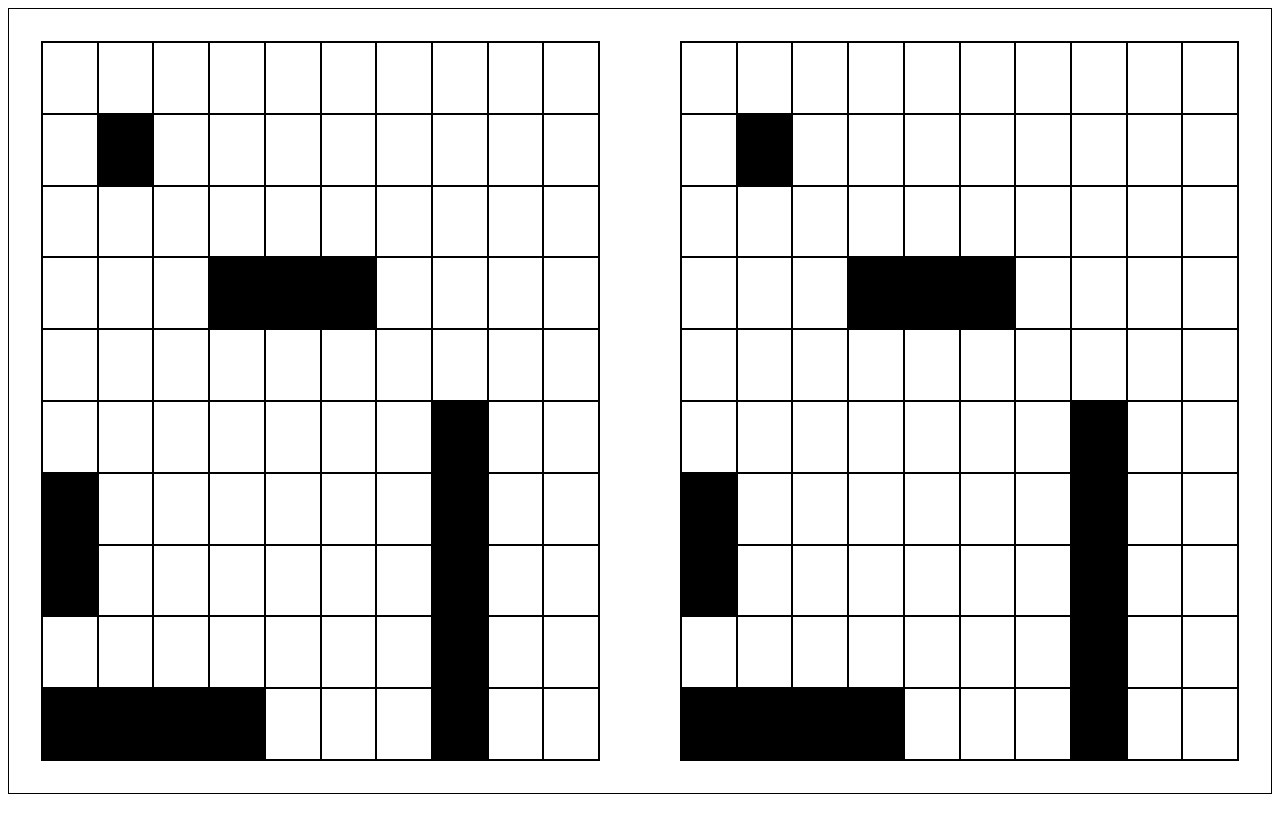
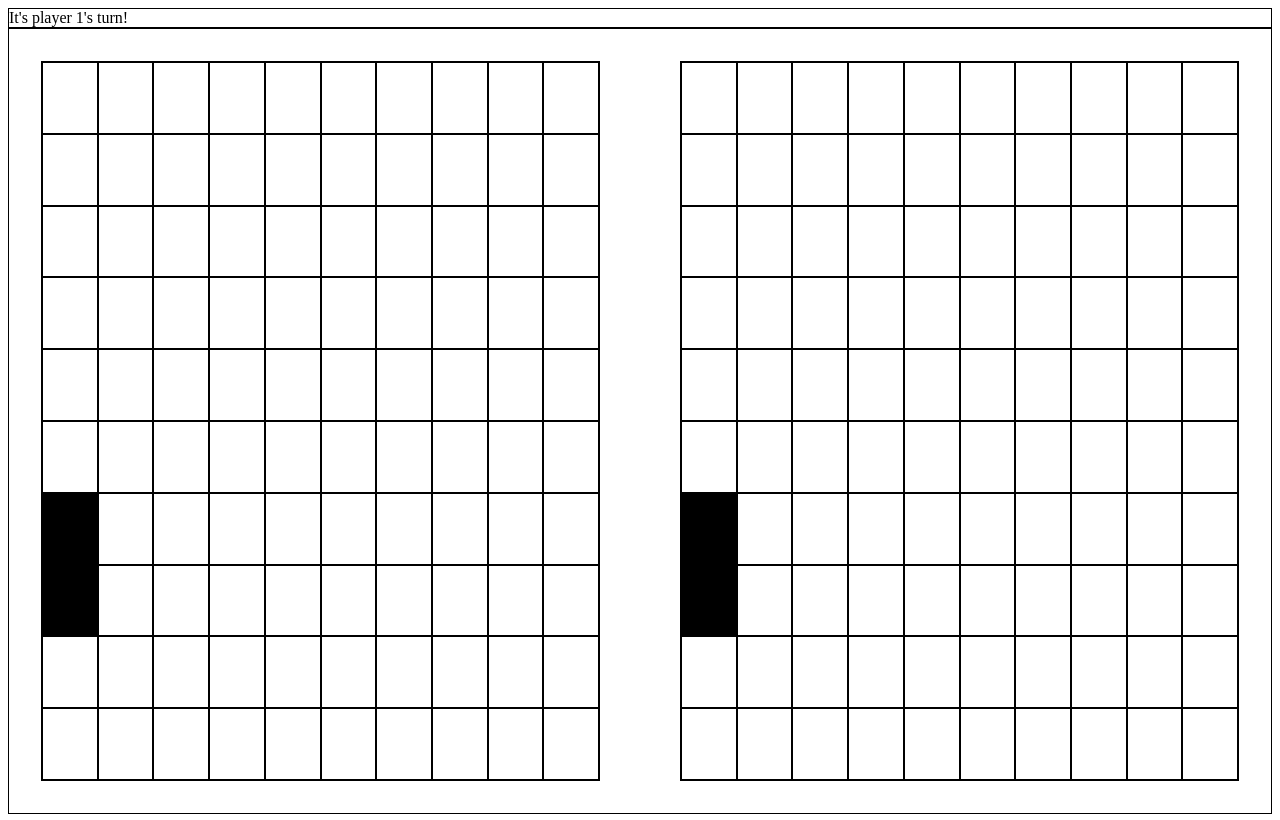
Before and after one commit to DuckerRub/Battleship, a website built with webpack: page src/index.html in a window 1280 px wide. Built offline with nearby package versions, Linux system fonts and the light colour scheme.

Commit message:
more logic

```diff
--- a/src/DOMController.js
+++ b/src/DOMController.js
@@ -1,72 +1,110 @@
 const Player = require('./Player.js');
 const Ship = require('./Ship.js');
+const Gameboard = require('./Gameboard.js');
 
 const DOMManipulation = (function () {
+    const container = document.querySelector(".container")
+    const turn = document.querySelector(".turn")
+    const updateTurn = (nextPlayer) => {
+        turn.textContent = `It's ${nextPlayer}'s turn!`;
+    }
 
-    const renderPlayerBoard = function (name, gameboardSize) {
-        const container = document.querySelector(".container")
-        const playerDOM = document.createElement("div")
-
-        playerDOM.className = "gameboard"
-        playerDOM.dataset.player = name
+    const renderPlayerBoard = (playerName, gameboard) => {
+        let playerDOM = document.querySelector(`[data-player="${playerName}"]`);
+        if (!playerDOM) {
+            playerDOM = document.createElement("div");
+            const gameboardSize = gameboard[0].length;
+            playerDOM.className = "gameboard";
+            playerDOM.dataset.player = playerName;
             playerDOM.style.cssText = `
                 display: grid;
                 grid-template-columns: repeat(${gameboardSize}, 1fr);
             `;
-        container.appendChild(playerDOM)
+            container.appendChild(playerDOM);
+        } else {
+            playerDOM.innerHTML = '';
+        }
 
-        const percentage = (100/gameboardSize) + "%";
-        for (let row = 0; row < gameboardSize; row++) {
-            for (let column = 0; column < gameboardSize; column++) {
-                const cell = document.createElement('div');
-                cell.className = "cell"
-                cell.dataset.player = name
-                cell.dataset.row = row
-                cell.dataset.column = column
-                cell.style.cssText = `
+        const gameboardSize = gameboard[0].length;
+        const percentage = (100 / gameboardSize) + "%";
+
+        gameboard.forEach((row, rowIndex) => {
+            row.forEach((cell, columnIndex) => {
+                const cellDiv = document.createElement('div');
+                cellDiv.className = "cell";
+                cellDiv.dataset.player = playerName;
+                cellDiv.dataset.row = rowIndex;
+                cellDiv.dataset.column = columnIndex;
+                cellDiv.style.cssText = `
                     min-width: ${percentage};
                     min-height: ${percentage};
                     box-sizing: border-box;
                 `;
-                playerDOM.appendChild(cell);
-            }
-        }
+                if (cell.element instanceof Ship) cellDiv.style.backgroundColor = "black";
+                if (cell.isHit) cellDiv.textContent = "x";
+                playerDOM.appendChild(cellDiv);
+            });
+        });
     }
 
-    const placeShip = function (player, row, column) {
-        const cell = document.querySelector(`[data-player="${player}"][data-row="${row}"][data-column="${column}"]`);
-        cell.style.backgroundColor = "black"
+    return {renderPlayerBoard, updateTurn}
+})();
+
+const eventController = (function () {
+    document.addEventListener('click', (e) => {
+    if (e.target.classList.contains('cell')) {
+        gameplayController.receiveAttack(e.target.dataset.player, e.target.dataset.row, e.target.dataset.column)
+    }
+});
+})();
+
+const gameplayController = (function () {
+    const gameState = {
+        phase: "combat",
+        players: {},
+        nextPlayer: "Keds"
     }
 
-    return {renderPlayerBoard, placeShip}
-})();
+    const addPlayer = (playerObject) => {
+        gameState.players[playerObject.name] = playerObject
+    }
 
-
-
+    // TODO clean up the game startup code
     function createPlayerAndGameboard(name, isAI, gameboardSize) {
         const player = new Player(name, isAI, gameboardSize);
-    DOMManipulation.renderPlayerBoard(name, gameboardSize);
-
+        addPlayer(player)
         function createAndPlaceShip(shipLength, direction, row, column) {
             const ship = new Ship(shipLength);
             const coordinates = player.gameboard.placeShip(ship, direction, row, column)
-        coordinates.forEach(e => {
-            DOMManipulation.placeShip(player.name, e[0], e[1])
-        });
+
+        }
+        // add default ships to default coordinates
+        // createAndPlaceShip(1, "horizontal", 1, 1);
+        createAndPlaceShip(2, "vertical", 6, 0);
+        // createAndPlaceShip(3, "horizontal", 3, 3);
+        // createAndPlaceShip(4, "horizontal", 9, 0);
+        // createAndPlaceShip(5, "vertical", 5, 7);
+
+        DOMManipulation.renderPlayerBoard(player.name, player.gameboard.board);
+    }
+    createPlayerAndGameboard("Keds", false, 10)
+    createPlayerAndGameboard("AI", true, 10)
+    // end of startup code
+
+    const receiveAttack = (playerName, row, column) => {
+        const player = gameState.players[playerName]
+        const result = player.gameboard.receiveAttack(row, column);
+        console.log(result);
+        DOMManipulation.renderPlayerBoard(playerName, player.gameboard.board);
+        switchPlayer(playerName);
+        // TODO properly control turns, including if you get a hit you play again,
+        // and controls to pprevent playing twice
     }
 
-    createAndPlaceShip(1, "horizontal", 1, 1);
-    createAndPlaceShip(2, "vertical", 6, 0);
-    createAndPlaceShip(3, "horizontal", 3, 3);
-    createAndPlaceShip(4, "horizontal", 9, 0);
-    createAndPlaceShip(5, "vertical", 5, 7);
+    const switchPlayer = (playerName) => {
+        gameState.nextPlayer = playerName;
+        DOMManipulation.updateTurn(gameState.nextPlayer)
     }
 
-createPlayerAndGameboard("Keds", false, 10);
-createPlayerAndGameboard("AI", true, 10);
-
-document.addEventListener('click', (e) => {
-    if (e.target.classList.contains('cell')) {
-        console.log(`Player: ${e.target.dataset.player}, Row: ${e.target.dataset.row}, Column: ${e.target.dataset.column}`);
-    }
-});
+    return {receiveAttack}
+})();
--- a/src/Gameboard.js
+++ b/src/Gameboard.js
@@ -45,6 +45,7 @@ class Gameboard {
         if (this.board[row][column].element instanceof Ship) {
                 this.board[row][column].element.hit()
                 this.board[row][column].isHit = true
+                if (this.isGameOver()) return "game over"
                 return "hit"
         } else return "unknown"
     }
--- a/src/index.html
+++ b/src/index.html
@@ -6,6 +6,7 @@
     <title>Document</title>
 </head>
 <body>
+    <div class="turn">It's player 1's turn!</div>
     <div class="container">
     </div>
 
--- a/src/styles.css
+++ b/src/styles.css
@@ -9,3 +9,11 @@ div {
     gap: 5rem;
     min-height: 90vh;
 }
+
+.cell {
+    color: red;
+    box-sizing: border-box;
+    display: flex;
+    justify-content: center;
+    align-items: center;
+}
```
Lines whose indentation alone changed are shown as unchanged.
